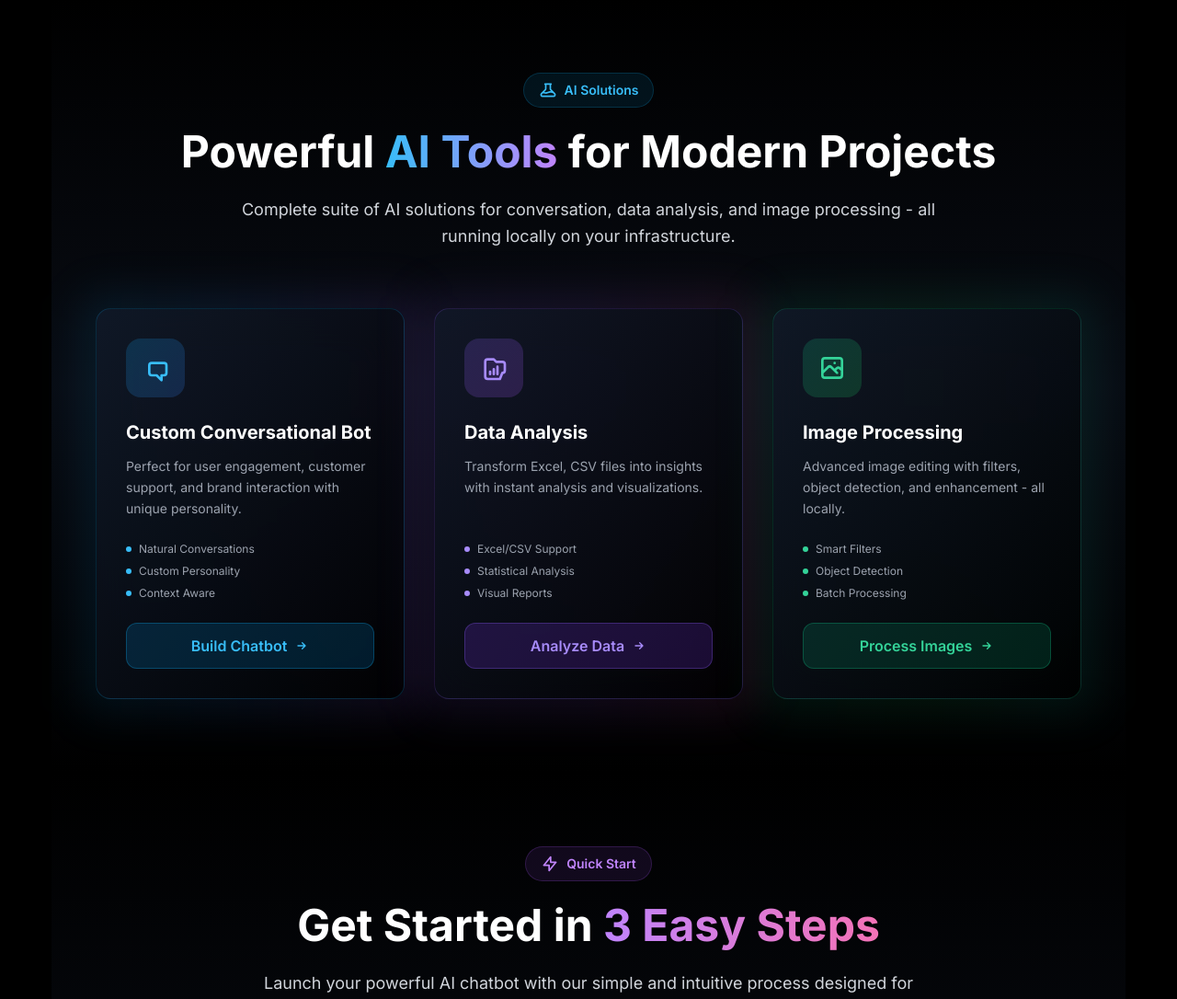
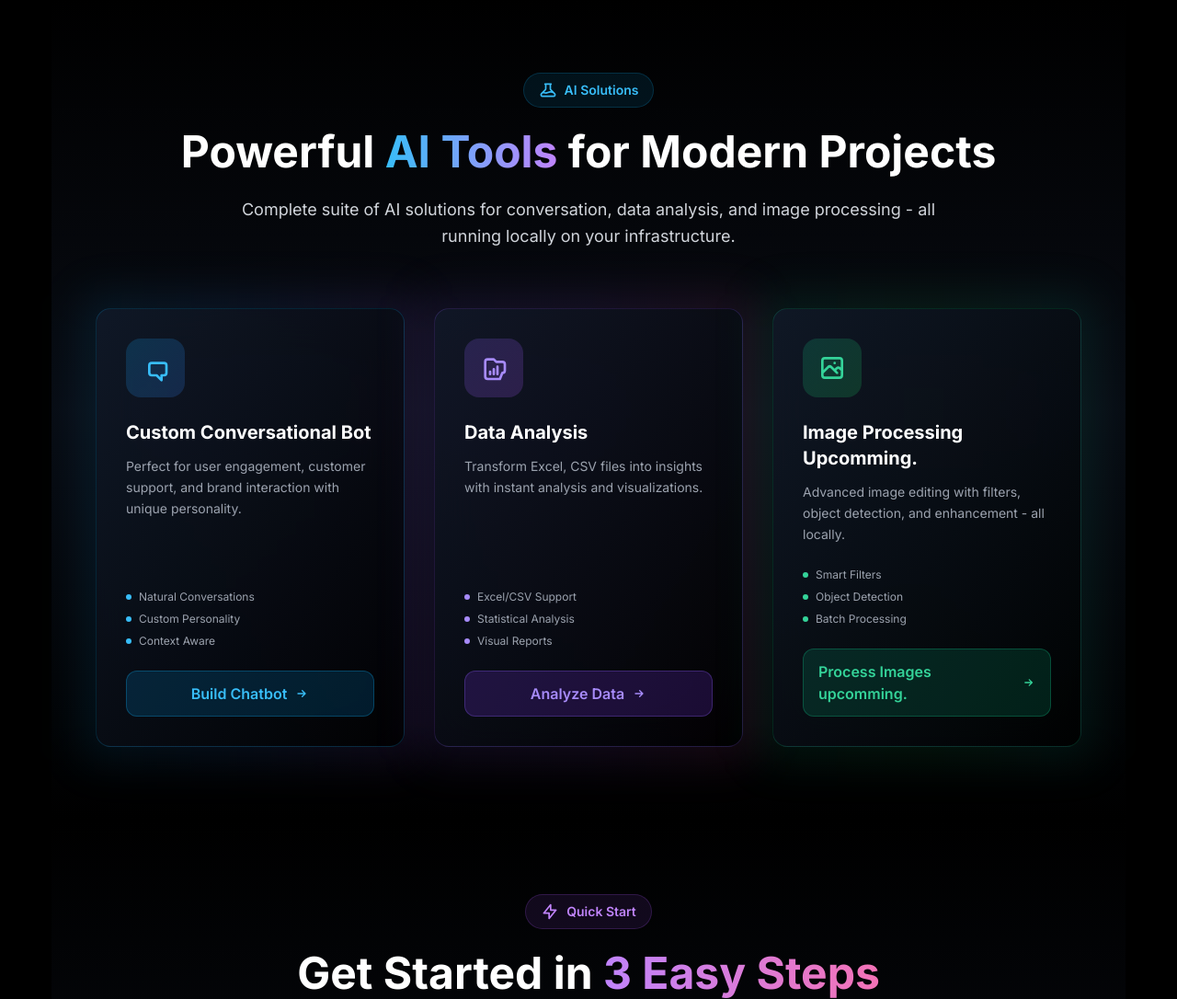
Before and after one commit to pranavsoma4321/Nexus-Chatbot, a Flask app: page / in a window 1280 px wide. Shown: the part 1977-3063 px from the top of the page at 92% size. Run offline with Flask 3, Linux system fonts and the light colour scheme; some libraries are stand-ins or nearby versions.

```diff
--- a/templates/home.html
+++ b/templates/home.html
@@ -591,7 +591,7 @@
 
                 <!-- Content -->
                 <div class="flex-1">
-                  <h4 class="text-xl font-bold text-white mb-3">Image Processing</h4>
+                  <h4 class="text-xl font-bold text-white mb-3">Image Processing Upcomming.</h4>
                   <p class="text-gray-400 text-sm leading-relaxed mb-6">Advanced image editing with filters, object
                     detection, and enhancement - all locally.</p>
                 </div>
@@ -615,7 +615,7 @@
                 <!-- CTA -->
                 <a href="{{ url_for('image_processor') }}"
                   class="inline-flex items-center justify-center w-full bg-emerald-600/20 text-emerald-400 font-semibold py-3 px-4 rounded-xl hover:bg-emerald-600/30 transition-colors duration-300 border border-emerald-500/30">
-                  Process Images
+                  Process Images upcomming.
                   <svg class="w-4 h-4 ml-2" fill="none" stroke="currentColor" viewBox="0 0 24 24">
                     <path stroke-linecap="round" stroke-linejoin="round" stroke-width="2" d="M13 7l5 5m0 0l-5 5m5-5H6">
                     </path>
```
